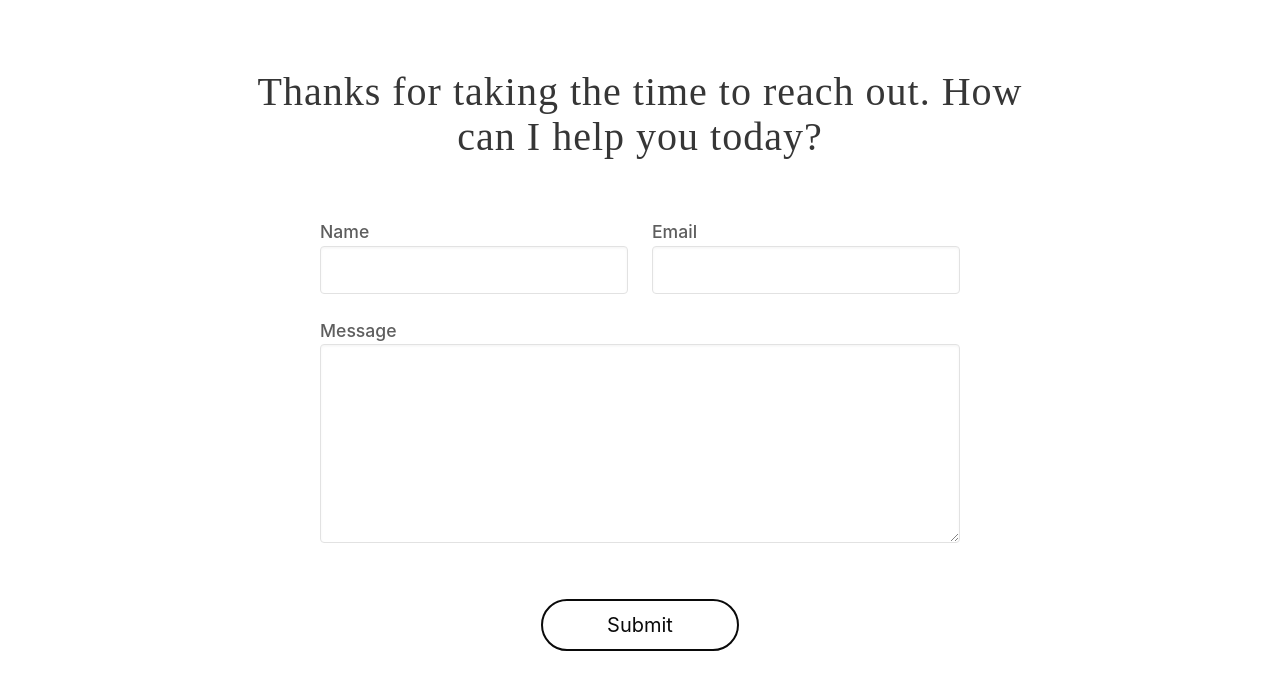
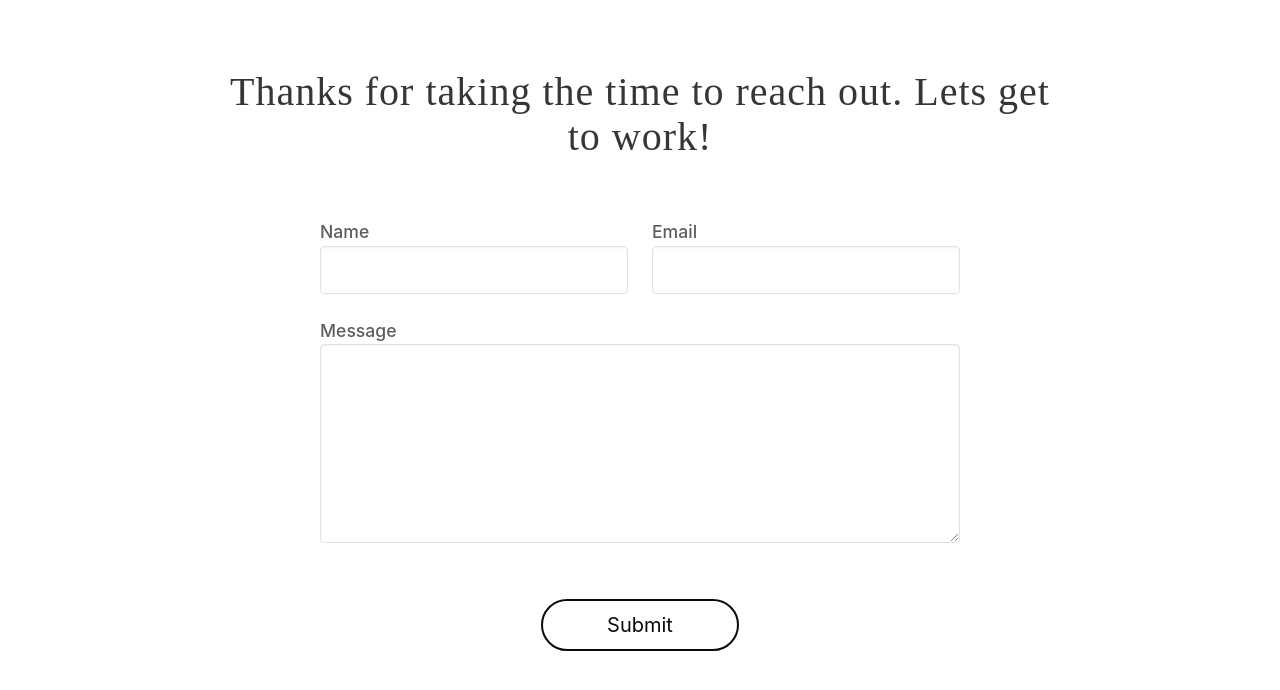
Before and after one commit to brherron/portfolio, a Gatsby site: page /contact in a window 1280 px wide. Shown: the part 158-848 px from the top of the page. Built offline with nearby package versions, Linux system fonts and the light colour scheme; Gatsby itself is replaced by a stand-in of ours.

Commit message:
Hated this copy.

```diff
--- a/src/pages/contact.js
+++ b/src/pages/contact.js
@@ -59,7 +59,7 @@ const ContactPage = () => {
               <div className="column is-three-quarters">
                 <img src={Avatar} alt="" className="avatar"/>
                 <h1 className="title is-spaced is-size-2-desktop is-size-3-tabled is-size-4-mobile">
-                  Thanks for taking the time to reach out. How can I help you today?
+                  Thanks for taking the time to reach out. Lets get to work!
                 </h1>
               </div>
             </div>
```
